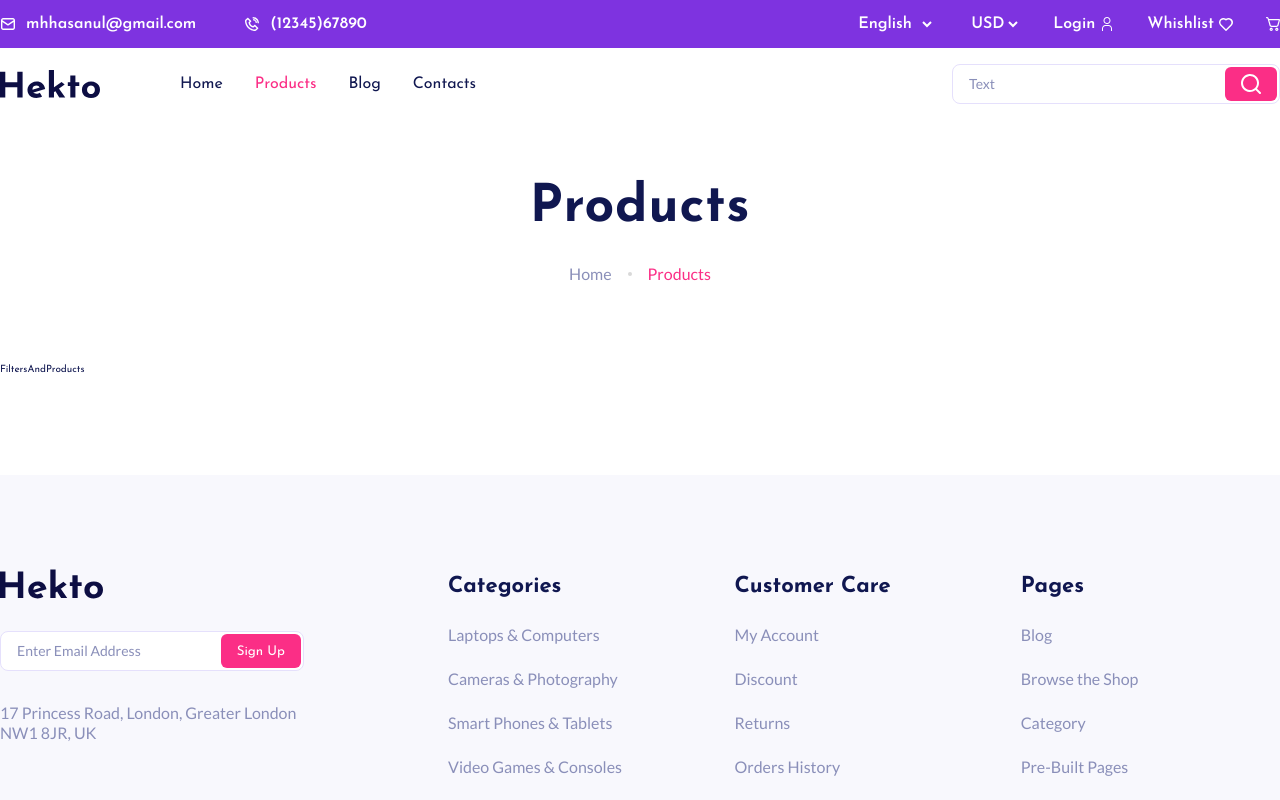
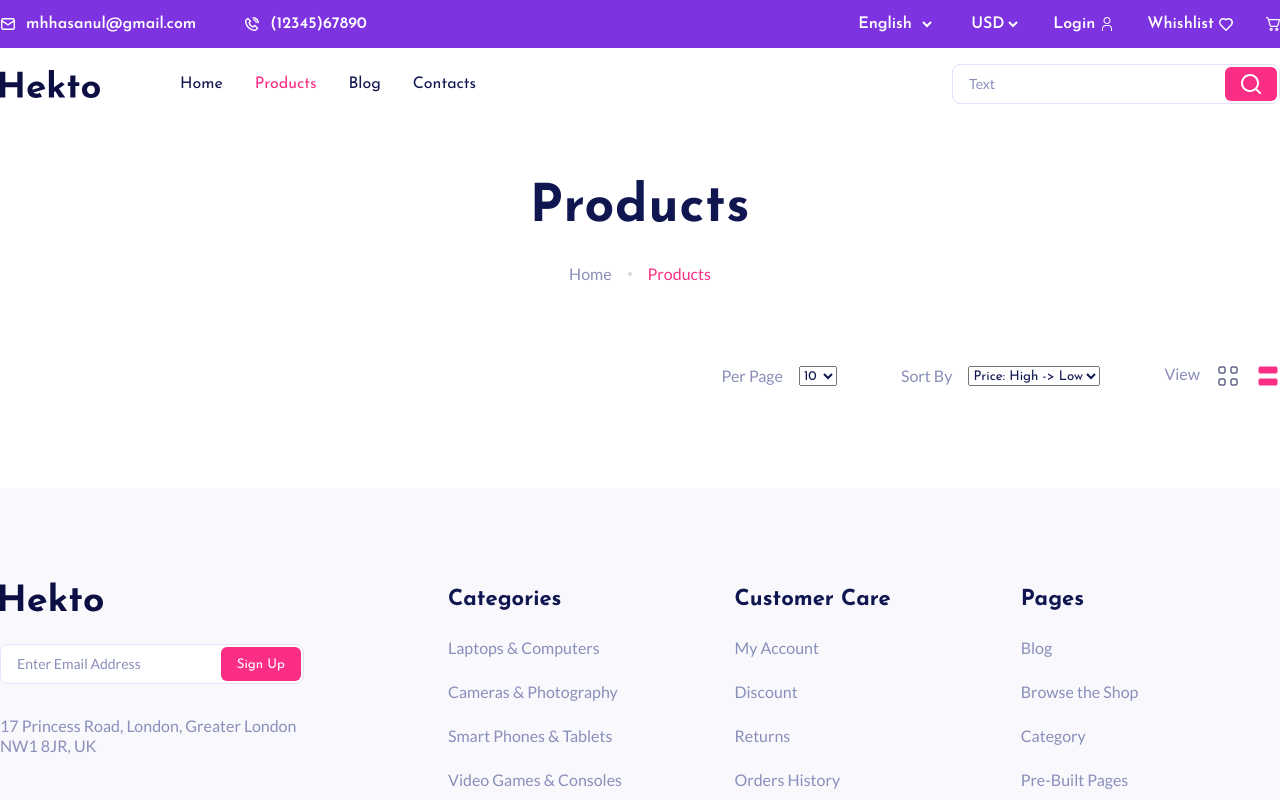
Before and after one commit to CezarDrumea/hekto, a React (Vite) app: page /products in a window 1280 px wide. Shown: the top 800 px of the page. Built offline with nearby package versions, Linux system fonts and the light colour scheme.

Commit message:
add per page, sort by and view filters without functionality

```diff
--- a/src/assets/styles/containers.js
+++ b/src/assets/styles/containers.js
@@ -16,5 +16,6 @@ export const ContentMaxWidthContainer = styled.div`
     $alignItems || $justifyContent ? 'flex' : null};
   align-items: ${({ $alignItems }) => $alignItems};
   justify-content: ${({ $justifyContent }) => $justifyContent};
+  gap: ${({ $gap }) => $gap};
   flex: 1;
 `;
--- a/src/components/Icon/index.jsx
+++ b/src/components/Icon/index.jsx
@@ -8,4 +8,5 @@ const Icon = ({ className, src, size, width, height }) => {
     </S.Icon>
   );
 };
+
 export default Icon;
--- a/src/pages/Products/FiltersAndProducts/index.jsx
+++ b/src/pages/Products/FiltersAndProducts/index.jsx
@@ -1,4 +1,35 @@
+import { TextBody } from '../../../assets/typography/TextBody';
+import Icon from '../../../components/Icon';
+import { ContentMaxWidthContainer } from '../../../assets/styles/containers';
+import { FlexContainer } from './styled';
+
 const FiltersAndProducts = () => {
-  return <div>FiltersAndProducts</div>;
+  return (
+    <ContentMaxWidthContainer
+      $justifyContent='flex-end'
+      $alignItems='center'
+      $gap='6.4rem'
+    >
+      <FlexContainer>
+        <TextBody $color='grey3'>Per Page</TextBody>
+        <select>
+          <option value='10'>10</option>
+          <option value='20'>20</option>
+        </select>
+      </FlexContainer>
+      <FlexContainer>
+        <TextBody $color='grey3'>Sort By</TextBody>
+        <select>
+          <option value='high-low'>Price: High -{'>'} Low</option>
+          <option value='low-high'>Price: Low -{'>'} High</option>
+        </select>
+      </FlexContainer>
+      <FlexContainer>
+        <TextBody $color='grey3'>View</TextBody>
+        <Icon src='grid-view' size='2.4rem' />
+        <Icon src='flex-view' size='2.4rem' />
+      </FlexContainer>
+    </ContentMaxWidthContainer>
+  );
 };
 export default FiltersAndProducts;
--- a/src/pages/Products/FiltersAndProducts/styled.js
+++ b/src/pages/Products/FiltersAndProducts/styled.js
@@ -0,0 +1,6 @@
+import styled from 'styled-components';
+
+export const FlexContainer = styled.div`
+  display: flex;
+  gap: 1.6rem;
+`;
--- a/src/pages/Products/index.jsx
+++ b/src/pages/Products/index.jsx
@@ -24,7 +24,7 @@ const Products = () => {
           </TextBody>
         </ProductsNav>
 
-        <FiltersAndProducts></FiltersAndProducts>
+        <FiltersAndProducts />
       </ContentMaxWidthContainer>
     </AppMinHeightContainer>
   );
```
Also changed, not shown: src/assets/icons/Social-Rounded (1).svg (deleted), src/assets/icons/sprite.svg.
